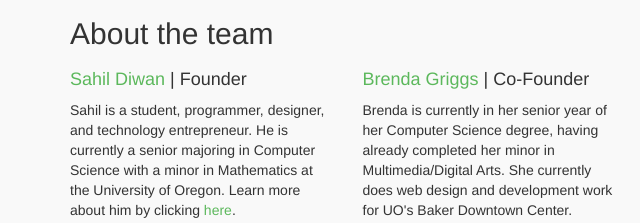
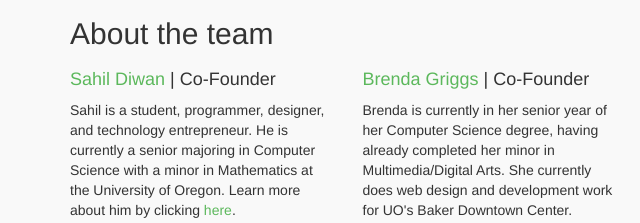
Before and after one commit to sahildiwan/Web-Dev, a plain HTML site: page about.html in a window 1280 px wide. Shown: the part 264-487 px from the top of the page, 0-640 px from the left. Drawn offline with Linux system fonts and the light colour scheme.

Commit message:
Content update

```diff
--- a/about.html
+++ b/about.html
@@ -58,7 +58,7 @@
                 <h2>About the team</h2>
             </div>
             <div class="col-lg-3">
-                <h4><a href="http://sahildiwan.com/" target="_blank">Sahil Diwan</a> | Founder</h4>
+                <h4><a href="http://sahildiwan.com/" target="_blank">Sahil Diwan</a> | Co-Founder</h4>
                 <p>Sahil is a student, programmer, designer, and technology entrepreneur. He is currently a senior majoring in Computer Science with a minor in Mathematics at the University of Oregon. Learn more about him by clicking <a href="http://sahildiwan.com/" target="_blank">here</a>.</p>
                 <p><a class="btn btn-primary" href="http://sahildiwan.com/" target="_blank" role="button">View details &raquo;</a>
                 </p>
```
Also changed, not shown: 1 other file.
